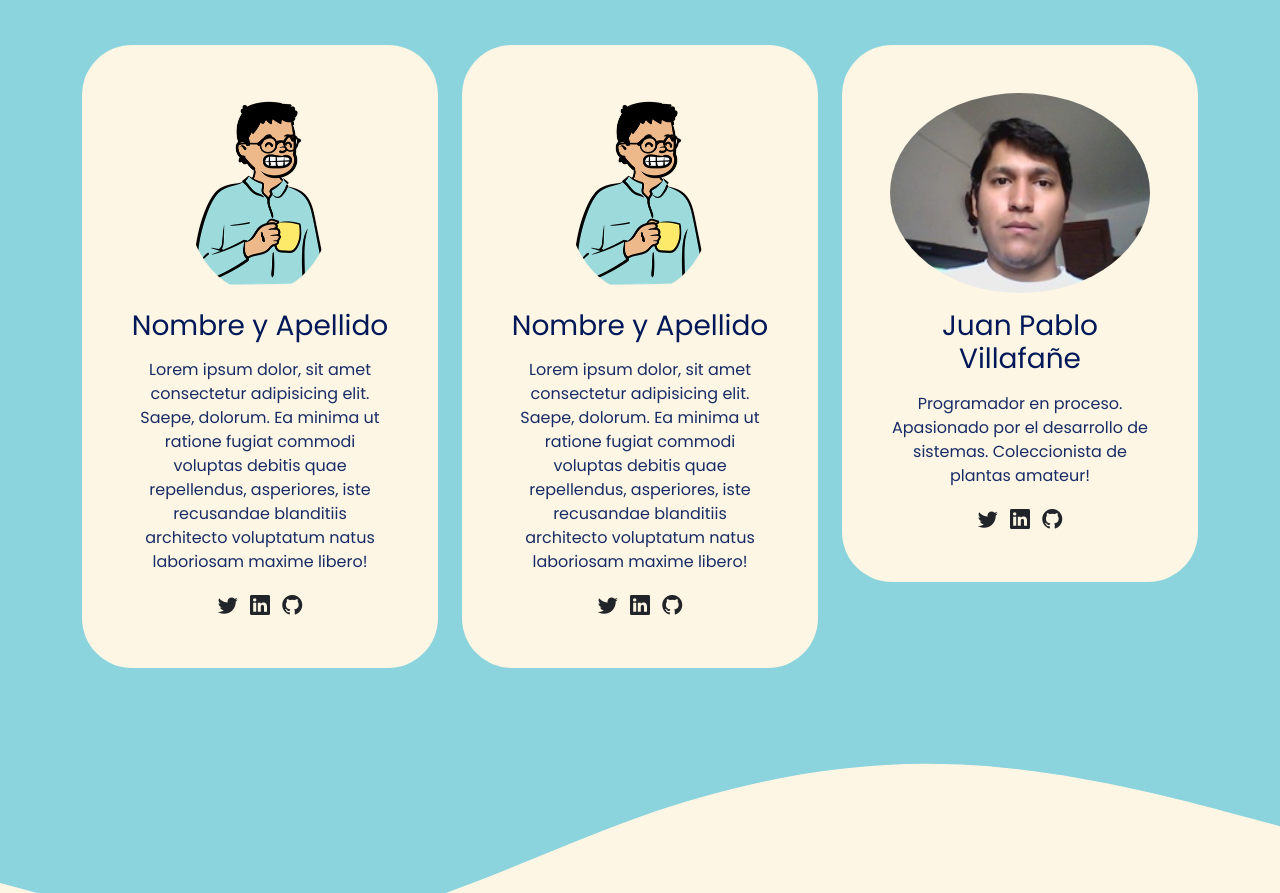
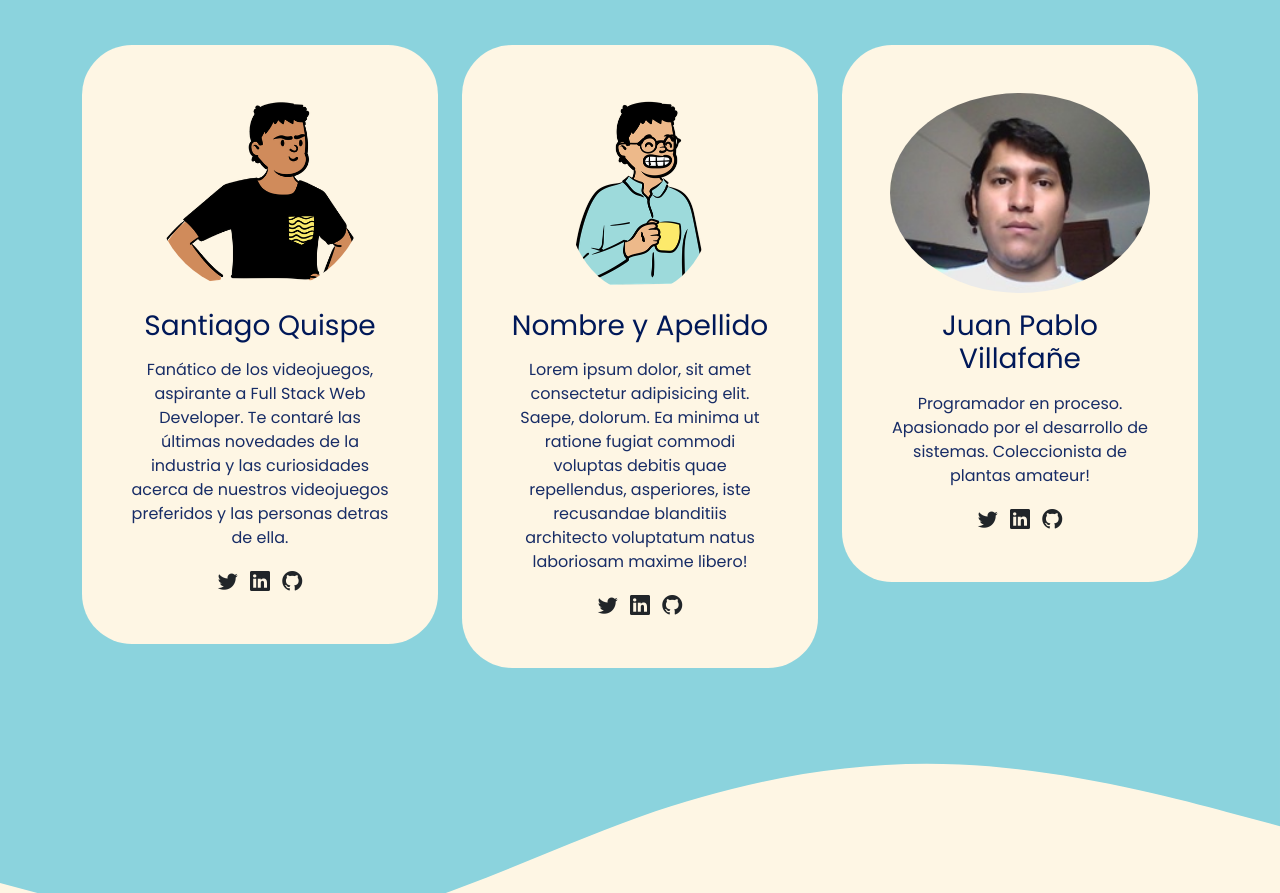
Before and after one commit to juanvillaf/devtech-podcast-web, a plain HTML site: page index.html in a window 1280 px wide. Shown: the part 1190-2083 px from the top of the page. Drawn offline with nearby package versions, Linux system fonts and the light colour scheme.

Commit message:
Añadir a Santiago Quispe en la sección Nosotros.

```diff
--- a/index.html
+++ b/index.html
@@ -100,14 +100,12 @@
           <div class="col-md-6 col-lg-4 mb-3">
             <div class="card">
               <div class="card-body text-center p-5">
-                <img src="./assets/avatar.png" alt="avatar" class=" img img-fluid rounded-circle mb-3">
-                <h3 class="title card-title mb-3">Nombre y Apellido</h3>
-                <p>Lorem ipsum dolor, sit amet consectetur adipisicing elit. Saepe, dolorum. Ea minima ut ratione fugiat
-                  commodi voluptas debitis quae repellendus, asperiores, iste recusandae blanditiis architecto
-                  voluptatum natus laboriosam maxime libero!</p>
+                <img src="./assets/avatar-quispe.png" alt="Avatar de Santiago Quispe" class=" img img-fluid rounded-circle mb-3">
+                <h3 class="title card-title mb-3">Santiago Quispe</h3>
+                <p>Fanático de los videojuegos, aspirante a Full Stack Web Developer. Te contaré las últimas novedades de la industria y las curiosidades acerca de nuestros videojuegos preferidos y las personas detras de ella.</p>
                 <a href="#"><i class="bi bi-twitter text-dark mx-1 lead"></i></a>
-                <a href="#"><i class="bi bi-linkedin text-dark mx-1 lead"></i></a>
-                <a href="#"><i class="bi bi-github text-dark mx-1 lead"></i></a>
+                <a href="https://www.linkedin.com/in/quispesantiagofabian/"><i class="bi bi-linkedin text-dark mx-1 lead"></i></a>
+                <a href="https://github.com/xarpdev"><i class="bi bi-github text-dark mx-1 lead"></i></a>
               </div>
             </div>
           </div>
```
Also changed, not shown: assets/avatar-quispe.png (added).
